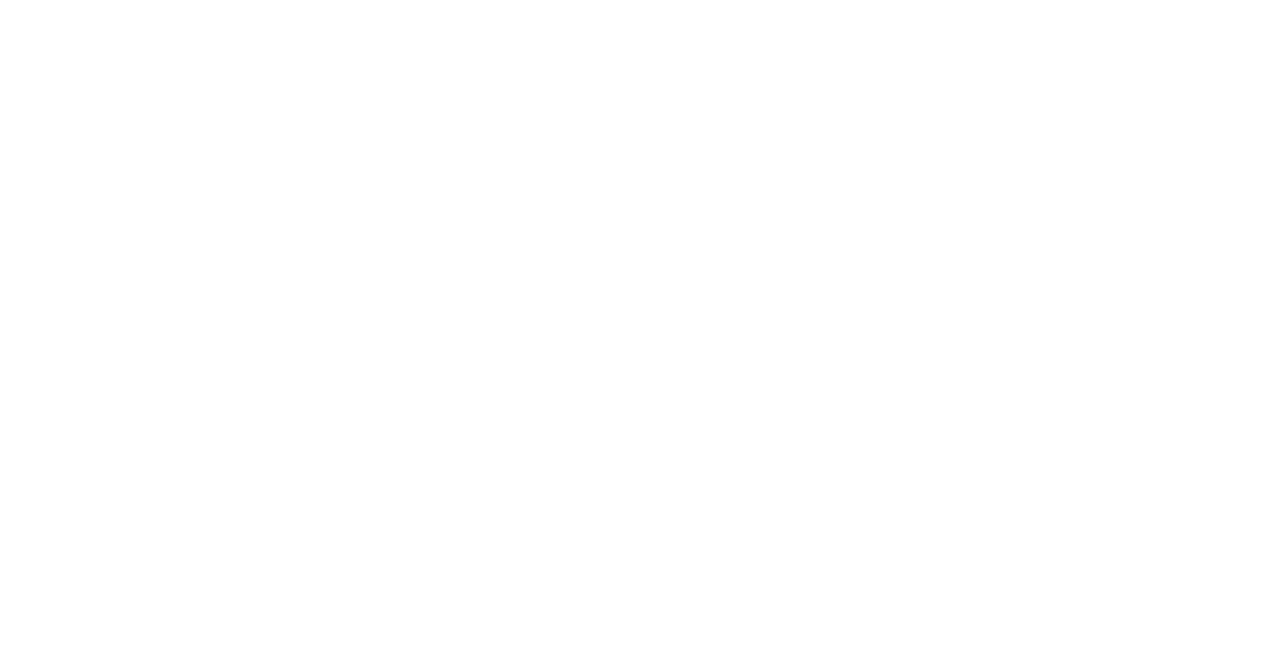
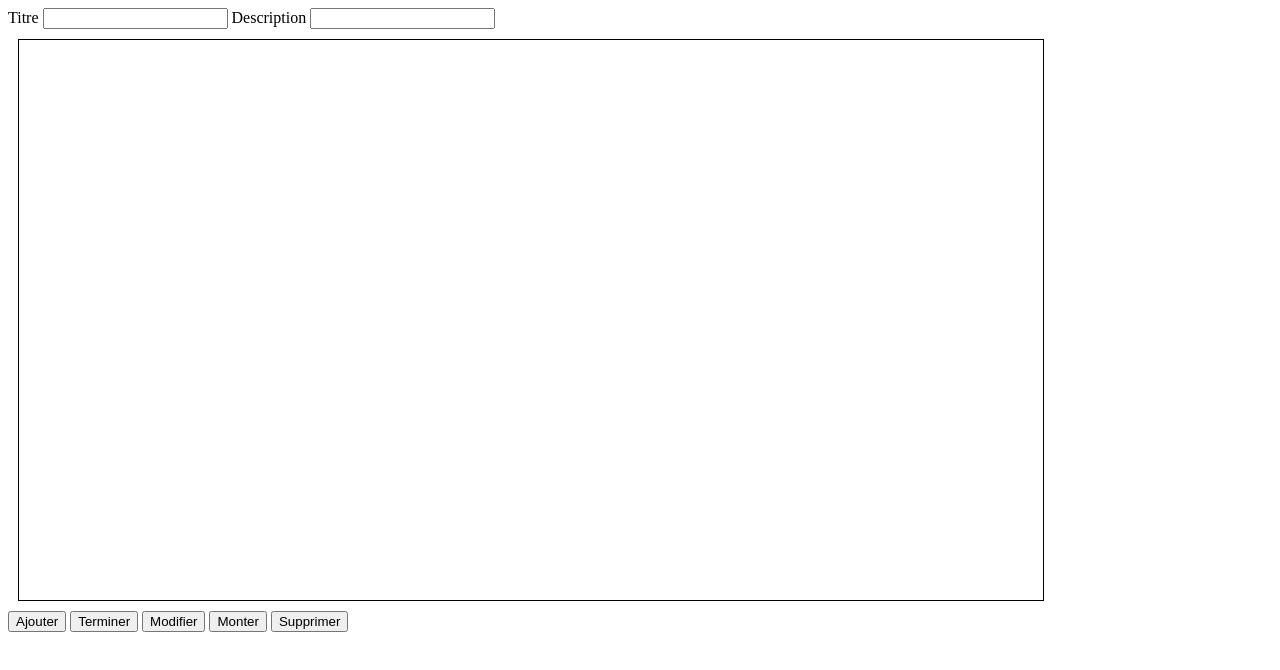
Before and after one commit to ThibaultCougrand/TodoList, a website: page index.html in a window 1280 px wide. Drawn offline with nearby package versions, Linux system fonts and the light colour scheme.

Commit message:
Ajout de jquery et du package.json, mise en place du html, debut de css, debut de mise en place de js

```diff
--- a/css/style.css
+++ b/css/style.css
@@ -0,0 +1,7 @@
+.container-list {
+    min-height: 70vh;
+    width: 80vw;
+    display: flex;
+    border: 1px solid black;
+    margin: 10px;
+}
--- a/index.html
+++ b/index.html
@@ -1,12 +1,27 @@
 <!DOCTYPE html>
 <html>
     <head>
-        <title>TODO supply a title</title>
+        <title>Todo List</title>
         <meta charset="UTF-8">
         <meta name="viewport" content="width=device-width, initial-scale=1.0">
         <link href="css/style.css" rel="stylesheet" type="text/css"/>
-        <script src="js/main.js" type="text/javascript"></script>
+        <script src="js/main.js" type="text/javascript" defer></script>
+        <script src="node_modules/jquery/dist/jquery.min.js" type="text/javascript" defer></script>
     </head>
     <body>
+        <section>
+            <label>Titre</label>
+            <input type="text" class="title-list">
+            <label>Description</label>
+            <input type="text" class="contain-list">
+            <div class="container-list">
+
+            </div>
+            <input type="button" class="add-list" value="Ajouter">
+            <input type="button" class="complete-list" value="Terminer">
+            <input type="button" class="update-list" value="Modifier">
+            <input type="button" class="up-list" value="Monter">
+            <input type="button" class="remove-list" value="Supprimer">
+        </section>
     </body>
 </html>
--- a/js/main.js
+++ b/js/main.js
@@ -0,0 +1,6 @@
+$(function(){
+    $(".add-list").on("click", function(){
+        let title = $(".title-list").val();
+        let contain = $(".contain-list").val();
+    });
+});
```
Also changed, not shown: package.json (added, +14 -0 lines), 2 other files.
